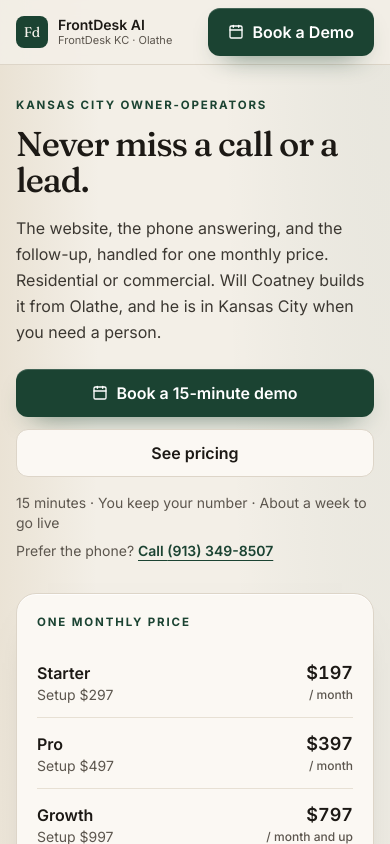
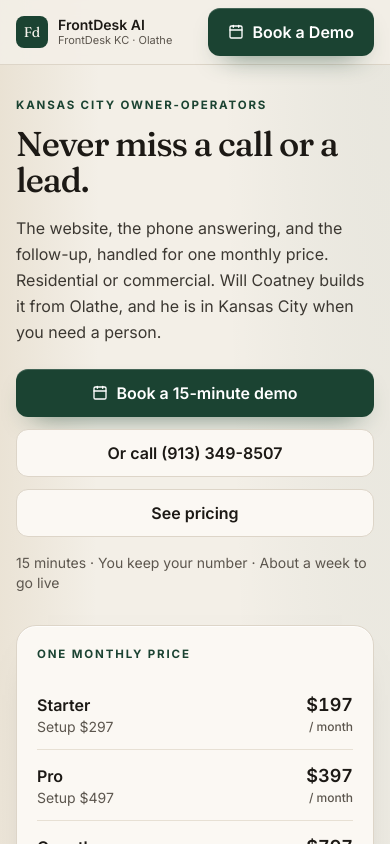
Before and after one commit to willcoatney/frontdesk-site, a Next.js app: page / in a window 390 px wide. Shown: the top 844 px of the page. Built offline with nearby package versions, Linux system fonts and the light colour scheme.

Commit message:
Point the homepage demo buttons at a placeholder booking link.
The hero and final call to action use Book a 15-minute demo plus Or call (913) 349-8507, without changing the sitewide phone constant.

```diff
--- a/src/app/page.tsx
+++ b/src/app/page.tsx
@@ -1,11 +1,12 @@
 import Link from 'next/link'
-import { Check } from 'lucide-react'
+import { Calendar, Check } from 'lucide-react'
 import { display } from '@/components/display-font'
 import { ElevenLabsWidgetSlot } from '@/components/elevenlabs-widget-slot'
 import { PaperHeading } from '@/components/paper/shell'
 import { LeakCalculator } from '@/components/trade/calculator'
 import { BeforeAfter } from '@/components/trade/compare'
-import { BOOK_HREF, PHONE, PHONE_HREF } from '@/components/trade/constants'
+import { PHONE, PHONE_HREF } from '@/components/trade/constants'
+import { BOOKING_URL } from '@/content/booking'
 import { ProductDemos } from '@/components/trade/demos'
 import { SiteFooter } from '@/components/trade/footer'
 import { FaqList } from '@/components/trade/faq'
@@ -49,6 +50,14 @@
 
 const focus =
   'focus-visible:outline focus-visible:outline-2 focus-visible:outline-offset-2 focus-visible:outline-[#1B4332]'
+
+// This CTA uses the new demo number directly so it does not depend on the sitewide phone constant.
+const DEMO_CALL = '(913) 349-8507'
+const DEMO_CALL_HREF = 'tel:+19133498507'
+
+function bookingLinkProps(url: string) {
+  return /^https?:\/\//i.test(url) ? { target: '_blank' as const, rel: 'noopener noreferrer' } : {}
+}
 
 function SeePricing({ className = '' }: { className?: string }) {
   return (
@@ -124,19 +133,26 @@
                 The website, the phone answering, and the follow-up, handled for one monthly price. Residential or
                 commercial. Will Coatney builds it from Olathe, and he is in Kansas City when you need a person.
               </p>
-              <div id="top-cta" className="mt-6 flex flex-col gap-3 sm:flex-row">
-                <BookDemo className="w-full sm:w-auto">Book a 15-minute demo</BookDemo>
+              <div id="top-cta" className="mt-6 flex flex-col gap-3 sm:flex-row sm:flex-wrap">
+                <a
+                  href={BOOKING_URL}
+                  {...bookingLinkProps(BOOKING_URL)}
+                  className={`inline-flex min-h-12 w-full items-center justify-center gap-2 rounded-xl bg-[#1B4332] px-5 text-center text-base font-semibold text-white shadow-[inset_0_1px_0_rgba(255,255,255,0.18),0_12px_28px_-16px_rgba(27,67,50,0.95)] transition-colors hover:bg-[#245C45] sm:w-auto ${focus}`}
+                >
+                  <Calendar className="size-4 shrink-0" aria-hidden />
+                  Book a 15-minute demo
+                </a>
+                <a
+                  href={DEMO_CALL_HREF}
+                  className={`inline-flex min-h-12 w-full items-center justify-center rounded-xl border border-[#DDD5C8] bg-[#FBF8F3] px-5 text-center text-base font-semibold text-[#1C1915] transition-colors hover:border-[#1B4332] sm:w-auto ${focus}`}
+                >
+                  Or call {DEMO_CALL}
+                </a>
                 <SeePricing className="w-full sm:w-auto" />
               </div>
               <p className="mt-4 text-sm text-[#5C564E]">
                 15 minutes <span aria-hidden>·</span> You keep your number <span aria-hidden>·</span> About a week to go
                 live
-              </p>
-              <p className="mt-2 text-sm text-[#5C564E]">
-                Prefer the phone?{' '}
-                <a href={PHONE_HREF} className="font-semibold text-[#1B4332] underline underline-offset-4">
-                  Call {PHONE}
-                </a>
               </p>
             </div>
 
@@ -448,7 +464,7 @@
         </section>
 
         <section id="final-cta" className="scroll-mt-24 px-4 pb-16 sm:px-6">
-          <div className="mx-auto max-w-6xl rounded-3xl bg-[#1B4332] px-5 py-10 text-[#F6F3EC] sm:px-10 sm:py-14">
+          <div id="book-demo" className="mx-auto max-w-6xl rounded-3xl bg-[#1B4332] px-5 py-10 text-[#F6F3EC] sm:px-10 sm:py-14">
             <h2 className={`${styles.display} text-[2rem] leading-[1.1] font-medium tracking-[-0.03em] sm:text-5xl`}>
               Fifteen minutes. Your number. Your week.
             </h2>
@@ -458,18 +474,17 @@
             </p>
             <div className="mt-6 flex flex-col gap-3 sm:flex-row">
               <a
-                href={BOOK_HREF}
-                target="_blank"
-                rel="noopener noreferrer"
-                className="inline-flex min-h-12 items-center justify-center rounded-xl bg-[#F6F3EC] px-5 text-base font-semibold text-[#1B4332] hover:bg-white"
+                href={BOOKING_URL}
+                {...bookingLinkProps(BOOKING_URL)}
+                className={`inline-flex min-h-12 w-full items-center justify-center rounded-xl bg-[#F6F3EC] px-5 text-center text-base font-semibold text-[#1B4332] hover:bg-white sm:w-auto ${focus}`}
               >
                 Book a 15-minute demo
               </a>
               <a
-                href={PHONE_HREF}
-                className="inline-flex min-h-12 items-center justify-center rounded-xl border border-white/30 px-5 text-base font-semibold text-white hover:bg-white/10"
+                href={DEMO_CALL_HREF}
+                className={`inline-flex min-h-12 w-full items-center justify-center rounded-xl border border-white/30 px-5 text-center text-base font-semibold text-white hover:bg-white/10 sm:w-auto ${focus}`}
               >
-                Call {PHONE}
+                Or call {DEMO_CALL}
               </a>
             </div>
             <p className="mt-5 text-sm text-[#D7E6DC]">
--- /dev/null
+++ b/src/content/booking.ts
@@ -0,0 +1,2 @@
+// TODO: replace this placeholder with the real scheduling URL when it is provided.
+export const BOOKING_URL = '#book-demo'
```
